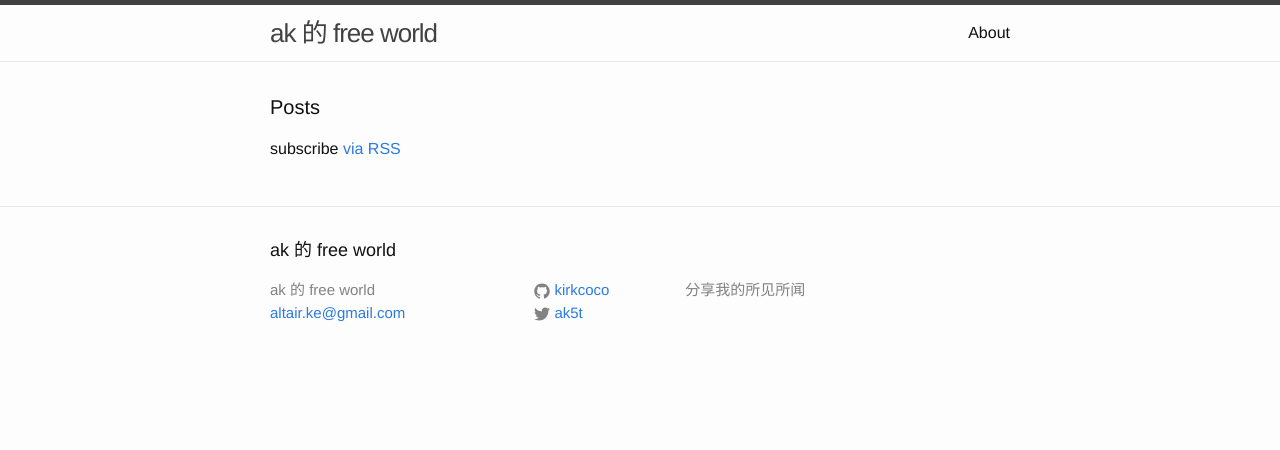
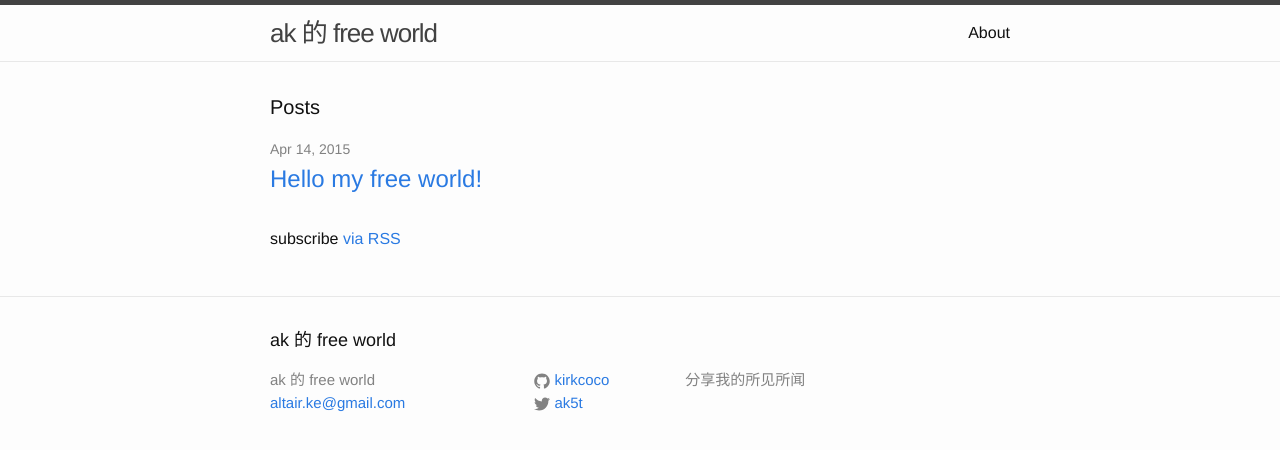
Before and after one commit to kirkcoco/kirkcoco.github.io, a Jekyll site: the page built from index.html, in a window 1280 px wide. Shown: the top 450 px of the page. Built offline with Jekyll 4.4.1, drawn with Linux system fonts in a browser that asks for light colours; a file with an impossible date is left out.

Commit message:
hell world

```diff
--- a/_posts/2015-05-06-hello-world.markdown
+++ b/_posts/2015-05-06-hello-world.markdown
@@ -1,7 +1,7 @@
 ---
 layout: post
 title: "Hello my free world!"
-date: {}
+date: 2015-04-14 00:38:37
 categories: start
 published: true
 ---
```
Also changed, not shown: 2 other files.
